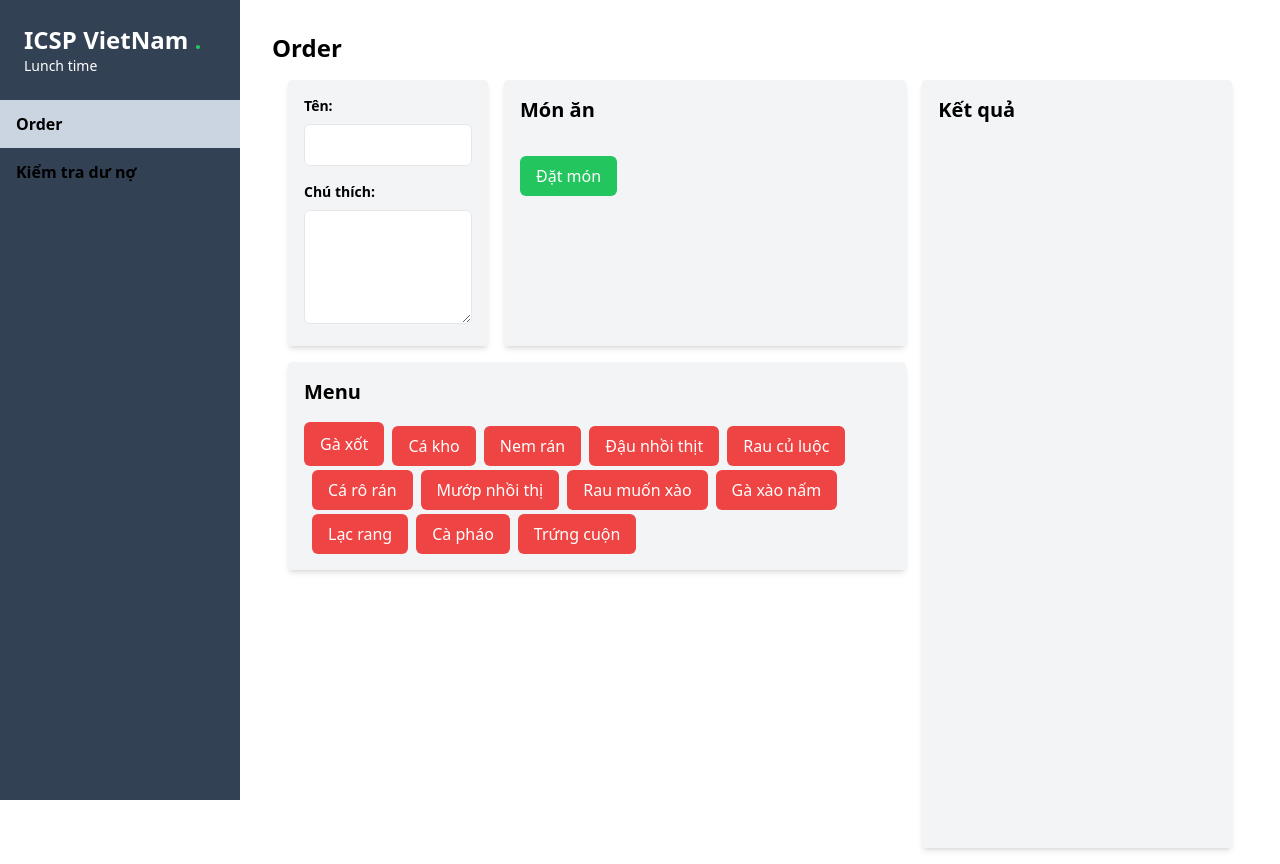
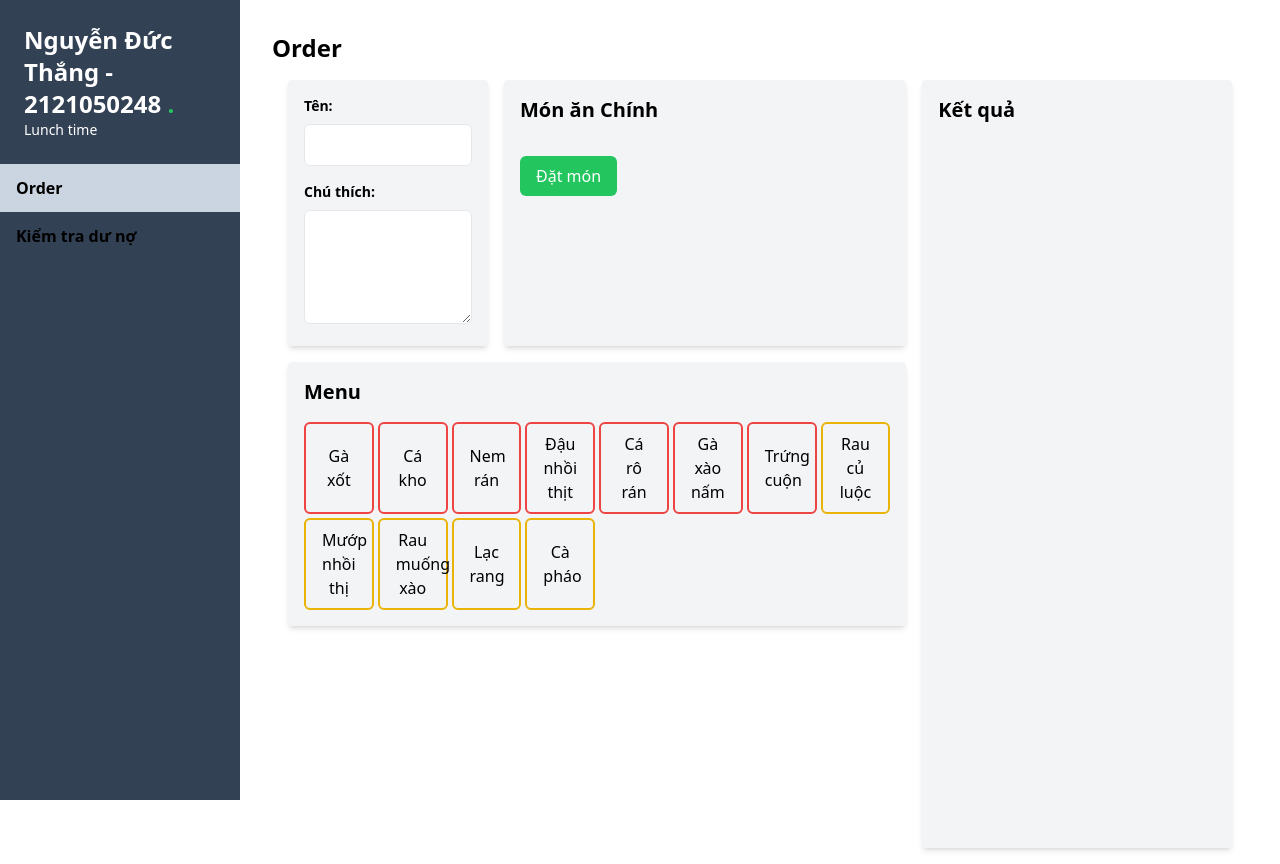
Before and after one commit to Quanganhz/web_ban_cay, a Vue app: page / in a window 1280 px wide. Both pictures are taken after a click on the item "Order". Built offline with nearby package versions, Linux system fonts and the light colour scheme.

Commit message:
[Sep-W03][UI][Order] Create grid to button selected menu

```diff
--- a/src/App.vue
+++ b/src/App.vue
@@ -5,7 +5,7 @@
       <!-- Header -->
       <div class="flex flex-col p-6 border-purple-500">
         <h1 class="text-2xl font-bold">
-          ICSP VietNam
+          Nguyễn Đức Thắng - 2121050248
           <span class="text-x1 text-green-500">.</span>
         </h1>
         <div class="text-sm">Lunch time</div>
@@ -51,7 +51,7 @@ export default {
   data() {
     return {
       tabs: ['Order', 'Kiểm tra dư nợ'],
-      activeTab: 'Chao anh chi quay lai he thong dat com cua em thang',
+      activeTab: 'Welcome anh chị quay trở lại với hệ thống đặt cơm của em thắng',
     };
   },
 };
--- a/src/views/HomeView.vue
+++ b/src/views/HomeView.vue
@@ -17,13 +17,17 @@
         </div>
 
         <!-- Ô giá trị: Nằm ở phía phải -->
-        <div class="bg-gray-100 p-4 rounded shadow-md flex-grow max-w[700px]">
-          <h2 class="text-xl font-bold mb-4">Món ăn</h2>
-          <div class="flex flex-wrap space-x-2 space-y-1 mb-4">
-            <span v-for="(value, index) in displayedValues" :key="index" class="px-2 py-1 border-2 border-red-500 rounded-full">
+        <div class="bg-gray-100 p-4 rounded shadow-md flex-grow max-w-[900px]">
+          <h2 class="text-xl font-bold mb-4">Món ăn Chính</h2>
+          <div class="flex flex-wrap space-x-2  mb-4">
+            <span v-for="(value, index) in displayedMainDishes" :key="index" class="px-2 py-1 border-2 border-red-500 rounded-full">
               {{ value }}
             </span>
-            </div>
+            <span v-for="(value, index) in displayedVegetables" :key="index" class="px-2 py-1 border-2 border-yellow-500 rounded-full">
+              {{ value }}
+            </span>
+          </div>
+
           <button
             @click="confirmOrder"
             class="px-4 py-2 bg-green-500 text-white rounded-md hover:bg-green-600"
@@ -36,16 +40,31 @@
       <!-- Ô lựa chọn: Nằm ngang phía dưới -->
       <div class="bg-gray-100 p-4 rounded shadow-md">
         <h2 class="text-xl font-bold mb-4">Menu</h2>
-        <div class="flex flex-wrap space-x-2 space-y-1">
+        <div class="grid grid-cols-8 gap-1 ">
+          <!-- Các nút món chính (chỉ được chọn tối đa 3) -->
           <button
             v-for="(button, index) in buttons"
-            :key="index"
-            @click="handleButtonClick(button)"
+            :key="'main-' + index"
+            @click="handleButtonClick(button, 'main')"
             :class="{
-              'bg-green-500': isSelected(button),
-              'bg-red-500': !isSelected(button),
+              'border-2 bg-red-500': isSelected(button, 'main'),
+              'border-2 border-red-500': !isSelected(button, 'main'),
             }"
-            class="px-4 py-2 text-white rounded-md hover:bg-red-600"
+            class="px-4 py-2 text-black rounded-md hover:bg-red-600"
+          >
+            {{ button }}
+          </button>
+
+          <!-- Các nút rau củ (không giới hạn số lượng) -->
+          <button
+            v-for="(button, index) in buttonsVegetable"
+            :key="'veg-' + index"
+            @click="handleButtonClick(button, 'veg')"
+            :class="{
+              'border-2 bg-yellow-500 ': isSelected(button, 'veg'),
+              'border-2 border-yellow-500': !isSelected(button, 'veg'),
+            }"
+            class="px-4 py-2 text-black rounded-md hover:bg-yellow-600"
           >
             {{ button }}
           </button>
@@ -54,43 +73,76 @@
     </div>
 
     <!-- Cột bên phải: Ô kết quả -->
-    <div class="flex flex-col w-1/3 bg-gray-100 p-4 rounded shadow-md">
+    <div class="flex flex-col w-1/3 bg-gray-100 p-4 rounded shadow-md overflow-auto">
       <h2 class="text-xl font-bold mb-4">Kết quả</h2>
       <div v-for="(result, index) in results" :key="index" class="mb-4">
         <p><strong>Tên:</strong> {{ result.name }}</p>
         <p><strong>Chú thích:</strong> {{ result.comment }}</p>
-        <p><strong>Món:</strong> {{ result.values.join(', ') }}</p>
+        <p><strong>Món:</strong> {{ result.mainDishes.join(', ') }}, {{ result.vegetables.join(', ') }}</p>
       </div>
     </div>
   </div>
 </template>
-
 <script>
 export default {
   data() {
     return {
       name: '', // Tên
       comment: '', // Chú thích
-      displayedValues: [], // Lưu trữ các giá trị đã được nhấn
-      buttons: ['Gà xốt', 'Cá kho', 'Nem rán', 'Đậu nhồi thịt','Rau củ luộc', 'Cá rô rán', 'Mướp nhồi thị', 'Rau muốn xào','Gà xào nấm', 'Lạc rang', 'Cà pháo', 'Trứng cuộn'], // Danh sách button
+      displayedMainDishes: [], // Lưu trữ các món chính đã chọn
+      displayedVegetables: [], // Lưu trữ các rau củ đã chọn
+      buttons: [
+        'Gà xốt',
+        'Cá kho',
+        'Nem rán',
+        'Đậu nhồi thịt',
+        'Cá rô rán',
+        'Gà xào nấm',
+        'Trứng cuộn'
+      ], // Danh sách button món chính
+      buttonsVegetable: [
+        'Rau củ luộc',
+        'Mướp nhồi thị',
+        'Rau muống xào',
+        'Lạc rang',
+        'Cà pháo'
+      ], // Danh sách button rau củ
       results: [], // Danh sách kết quả
+      maxMainDishes: 3, // Giới hạn số lượng món chính
     };
   },
   methods: {
     // Xử lý khi nhấn button
-    handleButtonClick(button) {
-      const index = this.displayedValues.indexOf(button);
-      if (index === -1) {
-        // Nếu button chưa được nhấn, thêm nó vào mảng
-        this.displayedValues.push(button);
-      } else {
-        // Nếu button đã được nhấn, xóa nó khỏi mảng
-        this.displayedValues.splice(index, 1);
+    handleButtonClick(button, type) {
+      if (type === 'main') {
+        const index = this.displayedMainDishes.indexOf(button);
+        if (index === -1) {
+          // Kiểm tra nếu đã đạt giới hạn
+          if (this.displayedMainDishes.length >= this.maxMainDishes) {
+            alert(`Bạn chỉ có thể chọn tối đa ${this.maxMainDishes} món chính.`);
+            return;
+          }
+          this.displayedMainDishes.push(button);
+        } else {
+          this.displayedMainDishes.splice(index, 1);
+        }
+      } else if (type === 'veg') {
+        const index = this.displayedVegetables.indexOf(button);
+        if (index === -1) {
+          this.displayedVegetables.push(button);
+        } else {
+          this.displayedVegetables.splice(index, 1);
+        }
       }
     },
     // Kiểm tra button có được chọn hay chưa
-    isSelected(button) {
-      return this.displayedValues.includes(button);
+    isSelected(button, type) {
+      if (type === 'main') {
+        return this.displayedMainDishes.includes(button);
+      } else if (type === 'veg') {
+        return this.displayedVegetables.includes(button);
+      }
+      return false;
     },
     // Đặt món và xuất dữ liệu ra ô kết quả
     confirmOrder() {
@@ -99,15 +151,24 @@ export default {
         return;
       }
 
-      const values = this.displayedValues.slice(); // Sao chép mảng giá trị hiện tại
+      if (this.displayedMainDishes.length === 0) {
+        alert('Vui lòng chọn ít nhất một món chính.');
+        return;
+      }
+
+      const mainDishes = this.displayedMainDishes.slice(); // Sao chép mảng món chính
+      const vegetables = this.displayedVegetables.slice(); // Sao chép mảng rau củ
+
       this.results.push({
         name: this.name,
         comment: this.comment,
-        values: values,
+        mainDishes: mainDishes,
+        vegetables: vegetables,
       });
 
       // Xóa giá trị đã chọn và reset ô nhập liệu
-      this.displayedValues = [];
+      this.displayedMainDishes = [];
+      this.displayedVegetables = [];
       this.name = '';
       this.comment = '';
     },
```
